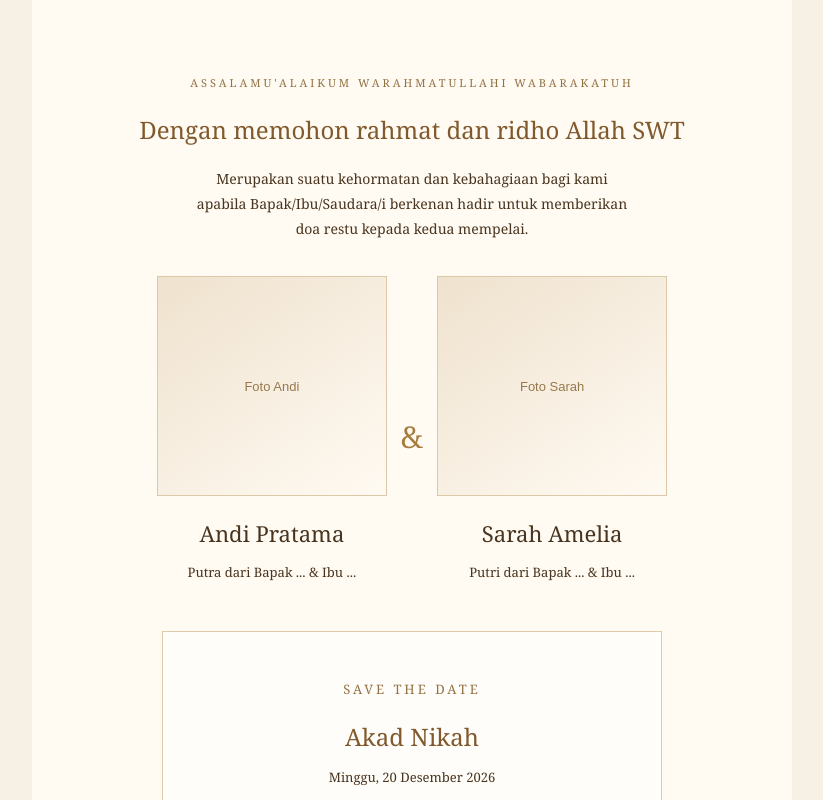
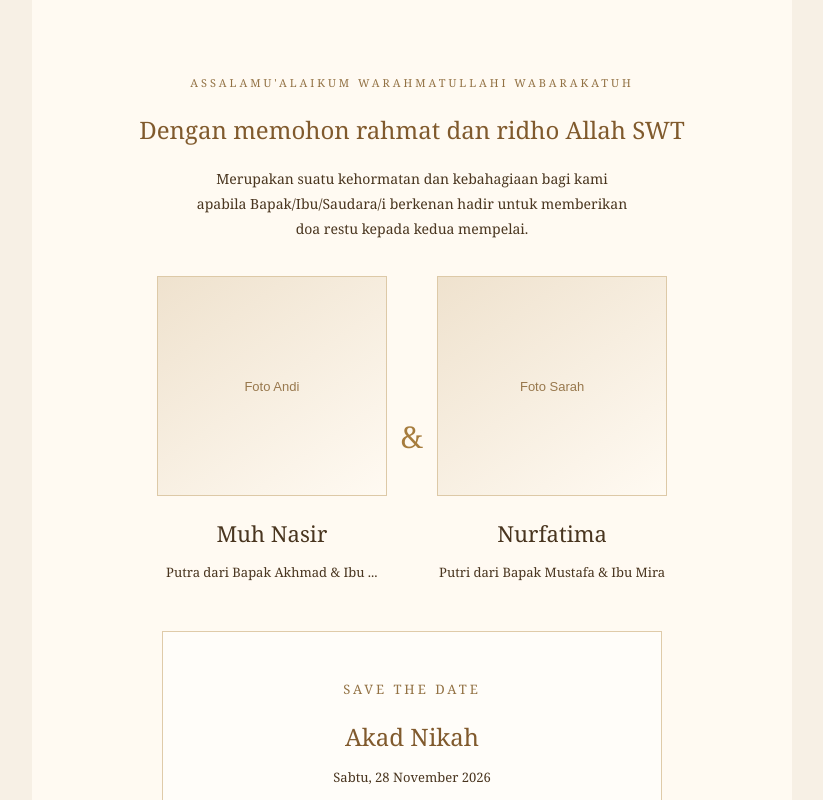
Before and after one commit to hafismuh22/undangan-digital, a plain HTML site: page index.html in a window 1280 px wide. Both pictures are taken after a click on the button "BUKA UNDANGAN". Shown: the part 850-1650 px from the top of the page, without its empty margins (228-1051 px from the left). Drawn offline with Linux system fonts and the light colour scheme.

Commit message:
Update index.html

```diff
--- a/index.html
+++ b/index.html
@@ -32,27 +32,27 @@
       <div class="couple">
         <div class="person">
           <div class="photo-placeholder">Foto Andi</div>
-          <h3>Andi Pratama</h3>
-          <p>Putra dari Bapak ... & Ibu ...</p>
+          <h3>Muh Nasir</h3>
+          <p>Putra dari Bapak Akhmad & Ibu ...</p>
         </div>
         <div class="ampersand">&</div>
         <div class="person">
           <div class="photo-placeholder">Foto Sarah</div>
-          <h3>Sarah Amelia</h3>
-          <p>Putri dari Bapak ... & Ibu ...</p>
+          <h3>Nurfatima</h3>
+          <p>Putri dari Bapak Mustafa & Ibu Mira</p>
         </div>
       </div>
 
       <div class="event-card">
         <p class="eyebrow">SAVE THE DATE</p>
         <h2>Akad Nikah</h2>
-        <p>Minggu, 20 Desember 2026</p>
-        <p>08.00 WIB – Selesai</p>
+        <p>Sabtu, 28 November 2026</p>
+        <p>3.00 – 10.00 Malam</p>
         <hr>
         <h2>Resepsi</h2>
-        <p>Minggu, 20 Desember 2026</p>
+        <p>Minggu, 29 November 2026</p>
         <p>11.00 – 14.00 WIB</p>
-        <p class="venue">Gedung Harmoni<br>Jl. Merdeka No. 10, Bandung</p>
+        <p class="venue">Dewan Leepang 4</p>
         <a class="gold-button link-button" href="https://maps.google.com/?q=Gedung+Harmoni+Bandung" target="_blank" rel="noopener">Lihat Lokasi</a>
       </div>
 
```
